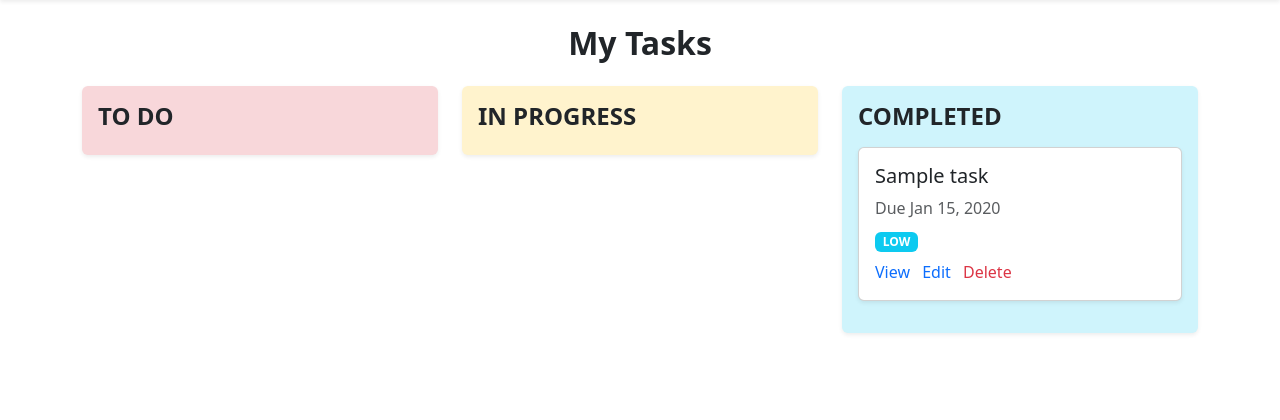
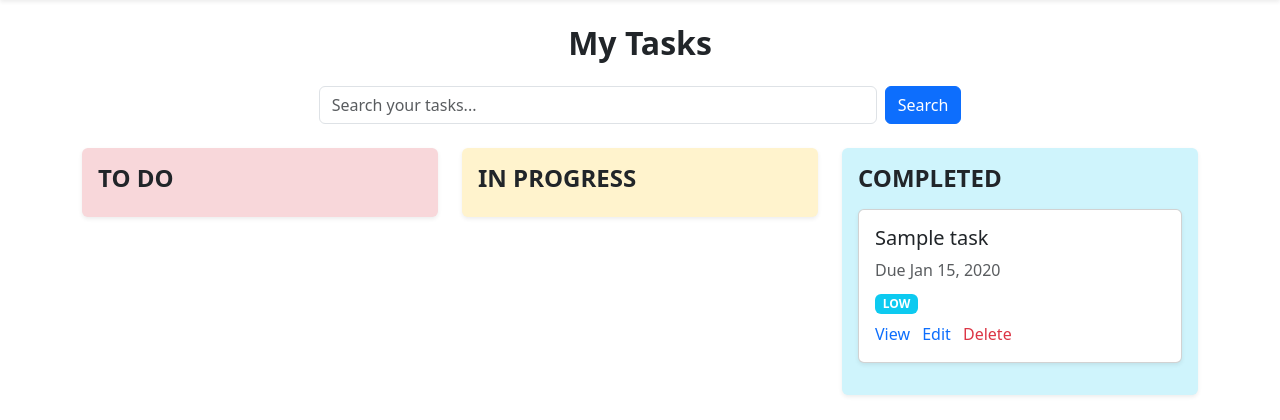
Before and after one commit to Linkon-Craft/TaskHero, a Django app: page /all/task/ in a window 1280 px wide. Shown: the part 56-476 px from the top of the page. Run offline with Django 5.2, Linux system fonts and the light colour scheme; a user stored in the database is signed in; tables that the repository leaves empty hold one stand-in row (values such as "Sample post").

Commit message:
Add Search Bar..

```diff
--- a/taskhero/views.py
+++ b/taskhero/views.py
@@ -1,4 +1,4 @@
-from functools import wraps
+from django.db.models import Q
 
 from django.shortcuts import render, get_object_or_404, redirect
 from django.contrib.auth.decorators import login_required
@@ -27,10 +27,26 @@ def home(request):
 
 
 def all_task(request):
+    query = request.GET.get('q', '')
     tasks = Task.objects.filter(added_by=request.user)
     for task in tasks:
         task.check_and_update_status()
-    return render(request, "taskhero/all_task.html", {'all_task':tasks})
+
+    if query:
+        tasks = tasks.filter(
+            Q(title__icontains=query) |
+            Q(description__icontains=query) |
+            Q(status__icontains=query) |
+            Q(priority__icontains=query)
+        )
+
+    context = {
+        'query': query,
+        'all_task': tasks
+    }
+
+
+    return render(request, "taskhero/all_task.html", context)
 
 @login_required
 def task_details(request, task_id):
--- a/templates/taskhero/all_task.html
+++ b/templates/taskhero/all_task.html
@@ -4,6 +4,22 @@
 
 {% block content %}
 <h2 class="text-center fw-bold mb-4">My Tasks</h2>
+
+<!-- 🔍 Search bar -->
+<form method="GET" action="{% url 'taskhero:all_task' %}" class="d-flex justify-content-center mb-4">
+  <input
+    type="text"
+    name="q"
+    value="{{ query }}"
+    class="form-control w-50 me-2"
+    placeholder="Search your tasks..."
+  >
+  <button class="btn btn-primary" type="submit">Search</button>
+</form>
+
+{% if query %}
+  <p class="text-center text-muted">Showing results for: "<strong>{{ query }}</strong>"</p>
+{% endif %}
 
 <div class="row g-4">
   <!-- To Do -->
```
